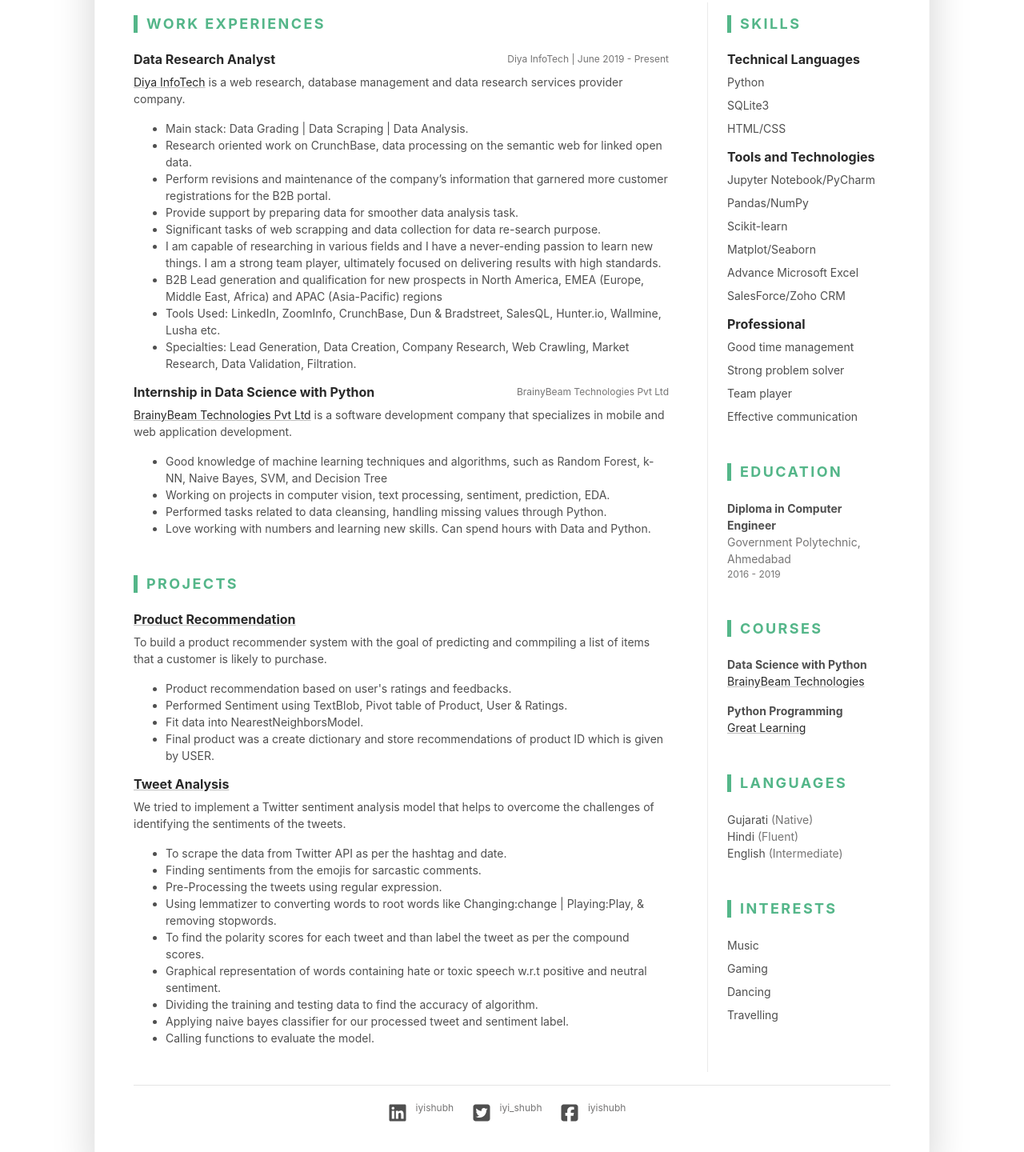
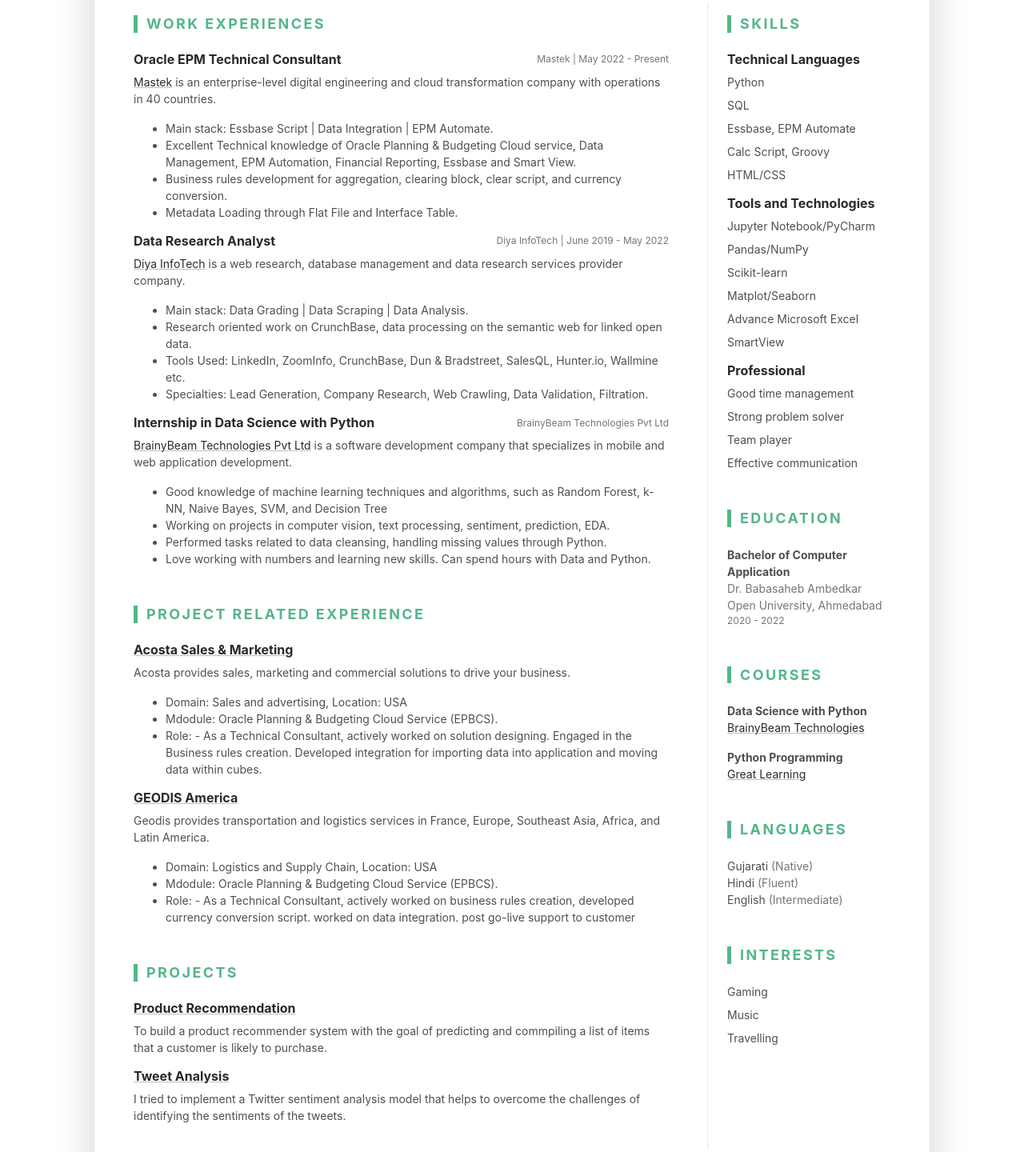
Before and after one commit to iyishubh/shubhampanchal.io, a plain HTML site: page index.html in a window 1280 px wide. Shown: the part 480-1920 px from the top of the page at 80% size. Drawn offline with Linux system fonts and the light colour scheme.

Commit message:
Update index.html

```diff
--- a/index.html
+++ b/index.html
@@ -1,10 +1,8 @@
 <!DOCTYPE html>
 <html lang="en">
 
-<!-- Mirrored from resume.robsonsjr.com/ by HTTrack Website Copier/3.x [XR&CO'2014], Mon, 04 Oct 2021 16:29:27 GMT -->
-<!-- Added by HTTrack --><meta http-equiv="content-type" content="text/html;charset=UTF-8" /><!-- /Added by HTTrack -->
 <head>
-	<title>Shubham Panchal - CV - 2021</title>
+	<title>Shubham Panchal - CV - 2023</title>
 
 	<!-- Meta -->
 	<meta charset="utf-8">
@@ -29,7 +27,7 @@
 </head>
 
 <body>
-		<div class="demo-banner px-2 py-3 text-white text-center font-weight-bold bg-primary"><br class="d-lg-none"><a class="btn demo-btn-on-bg text-white font-weight-bold ml-2 mt-2 mt-lg-0" href="Shubham_CV_2021.pdf" target="_blank"><i class="fas fa-external-link-alt mr-2"></i>Download PDF</a>
+		<div class="demo-banner px-2 py-3 text-white text-center font-weight-bold bg-primary"><br class="d-lg-none"><a class="btn demo-btn-on-bg text-white font-weight-bold ml-2 mt-2 mt-lg-0" href="Shubham_CV_2023.pdf" target="_blank"><i class="fas fa-external-link-alt mr-2"></i>Download PDF</a>
 		</div>
 	<div class="main-wrapper">
 		<div class="container px-3 px-lg-5">
@@ -71,22 +69,35 @@
 								<h3 class="text-uppercase resume-section-heading mb-4">Work Experiences</h3>
 								<div class="item mb-3">
 									<div class="item-heading row align-items-center mb-2">
-										<h4 class="item-title col-12 col-md-6 col-lg-7 mb-2 mb-md-0">Data Research Analyst</h4>
-										<div class="item-meta col-12 col-md-6 col-lg-5 text-muted text-left text-md-right">Diya InfoTech | June 2019 - Present</div>
+										<h4 class="item-title col-12 col-md-6 col-lg-7 mb-2 mb-md-0">Oracle EPM Technical Consultant</h4>
+										<div class="item-meta col-12 col-md-6 col-lg-5 text-muted text-left text-md-right">Mastek | May 2022 - Present</div>
 
 									</div>
+									<div class="item-content">
+								<p><a class="theme-link" href="https://www.mastek.com/" target="_blank">Mastek</a> is an enterprise-level digital engineering and cloud transformation company with operations in 40 countries.</p>
+										<ul class="resume-list">
+											<li>Main stack: Essbase Script | Data Integration | EPM Automate.</li>
+											<li>Excellent Technical knowledge of Oracle Planning & Budgeting Cloud service, Data Management, EPM Automation, Financial Reporting, Essbase and Smart View.</li>
+											<li>Business rules development for aggregation, clearing block, clear script, and currency conversion.</li>
+											<li>Metadata Loading through Flat File and Interface Table.</li>
+
+										</ul>
+									</div>
+								</div>
+								<div class="item mb-3">
+									<div class="item-heading row align-items-center mb-2">
+										<h4 class="item-title col-12 col-md-6 col-lg-7 mb-2 mb-md-0">Data Research Analyst</h4>
+										<div class="item-meta col-12 col-md-6 col-lg-5 text-muted text-left text-md-right">Diya InfoTech | June 2019 - May 2022</div>
+
+									</div>
+
 									<div class="item-content">
 								<p><a class="theme-link" href="https://diyainfotechindia.com/" target="_blank">Diya InfoTech</a> is a web research, database management and data research services provider company.</p>
 										<ul class="resume-list">
 											<li>Main stack: Data Grading | Data Scraping | Data Analysis.</li>
 											<li>Research oriented work on CrunchBase, data processing on the semantic web for linked open data.</li>
-											<li>Perform revisions and maintenance of the company’s information that garnered more  customer registrations for the B2B portal.</li>
-											<li>Provide support by preparing data for smoother data analysis task.</li>
-											<li>Significant tasks of web scrapping and data collection for data re-search purpose.</li>
-											<li>I am capable of researching in various fields and I have a never-ending passion to learn new things. I am a strong team player, ultimately focused on delivering results with high standards.</li>
-											<li>B2B Lead generation and qualification for new prospects in North America, EMEA (Europe, Middle East, Africa) and APAC (Asia-Pacific) regions</li>
-											<li>Tools Used: LinkedIn, ZoomInfo, CrunchBase, Dun & Bradstreet, SalesQL, Hunter.io, Wallmine, Lusha etc.</li>
-											<li>Specialties: Lead Generation, Data Creation, Company Research, Web Crawling, Market Research, Data Validation, Filtration.</li>
+											<li>Tools Used: LinkedIn, ZoomInfo, CrunchBase, Dun & Bradstreet, SalesQL, Hunter.io, Wallmine etc.</li>
+											<li>Specialties: Lead Generation, Company Research, Web Crawling, Data Validation, Filtration.</li>
 										</ul>
 									</div>
 								</div>
@@ -108,6 +119,36 @@
 								</div>
 							</section><!--//work-section-->
 
+							<section class="project-section py-3">
+								<h3 class="text-uppercase resume-section-heading mb-4">Project Related Experience</h3>
+								<div class="item mb-3">
+
+									<div class="item mb-3">
+										<div class="item-heading row align-items-center mb-2">
+												<h4 class="item-title col-12 col-md-6 col-lg-8 mb-2 mb-md-0"><a class="theme-link" href="https://www.acosta.com" target="_blank">Acosta Sales & Marketing</a></h4>
+										</div>
+										<div class="item-content">
+											<p>Acosta provides sales, marketing and commercial solutions to drive your business.</p>
+											<ul class="resume-list">
+												<li>Domain: Sales and advertising, Location: USA</li>
+												<li>Mdodule: Oracle Planning & Budgeting Cloud Service (EPBCS).</li>
+												<li>Role: -	As a Technical Consultant, actively worked on solution designing. Engaged in the Business rules creation. Developed integration for importing data into application and moving data within cubes.</li>
+											</ul>
+										</div>
+									</div>
+									<div class="item-heading row align-items-center mb-2">
+										<h4 class="item-title col-12 col-md-6 col-lg-8 mb-2 mb-md-0"><a class="theme-link" href="https://geodis.com" target="_blank">GEODIS America</a></h4></a></h4>
+									</div>
+									<div class="item-content">
+										<p>Geodis provides transportation and logistics services in France, Europe, Southeast Asia, Africa, and Latin America.</p>
+										<ul class="resume-list">
+											<li>Domain: Logistics and Supply Chain, Location: USA</li>
+											<li>Mdodule: Oracle Planning & Budgeting Cloud Service (EPBCS).</li>
+											<li>Role: -	As a Technical Consultant, actively worked on business rules creation, developed currency conversion script. worked on data integration. post go-live support to customer</li>
+										</ul>
+									</div>
+								</div>
+							</section>
 
 							<section class="project-section py-3">
 								<h3 class="text-uppercase resume-section-heading mb-4">Projects</h3>
@@ -119,20 +160,20 @@
 										</div>
 										<div class="item-content">
 											<p>To build a product recommender system with the goal of predicting and commpiling a list of items that a customer is likely to purchase.</p>
-										<ul class="resume-list">
+											<!-- <ul class="resume-list">
 												<li>Product recommendation based on user's ratings and feedbacks.</li>
 												<li>Performed Sentiment using TextBlob, Pivot table of Product, User & Ratings.</li>
 												<li>Fit data into NearestNeighborsModel.</li>
 												<li>Final product was a create dictionary and store recommendations of product ID which is given by USER.</li>
-										</ul>
+											</ul> -->
 										</div>
 									</div>
 									<div class="item-heading row align-items-center mb-2">
 										<h4 class="item-title col-12 col-md-6 col-lg-8 mb-2 mb-md-0"><a class="theme-link" href="https://github.com/iyishubh/tweet-analysis" target="_blank">Tweet Analysis</a></h4></a></h4>
 									</div>
 									<div class="item-content">
-								<p>We tried to implement a Twitter sentiment analysis model that helps to overcome the challenges of identifying the sentiments of the tweets.</p>
-								<ul class="resume-list">
+										<p>I tried to implement a Twitter sentiment analysis model that helps to overcome the challenges of identifying the sentiments of the tweets.</p>
+										<!-- <ul class="resume-list">
 											<li>To scrape the data from Twitter API as per the hashtag and date.</li>
 											<li>Finding sentiments from the emojis for sarcastic comments.</li>
 											<li>Pre-Processing the tweets using regular expression.</li>
@@ -142,7 +183,7 @@
 											<li>Dividing the training and testing data to find the accuracy of algorithm.</li>
 											<li>Applying naive bayes classifier for our processed tweet and sentiment label.</li>
 											<li>Calling functions to evaluate the model.</li>
-								</ul>
+										</ul> -->
 									</div>
 								</div>
 							</section>
@@ -154,7 +195,9 @@
 									<h4 class="item-title">Technical Languages</h4>
 									<ul class="list-unstyled resume-skills-list">
 										<li class="mb-2">Python</li>
-										<li class="mb-2">SQLite3<li>
+										<li class="mb-2">SQL<li>
+										<li class="mb-2">Essbase, EPM Automate</li>
+										<li	class="mb-2">Calc Script, Groovy</li>
 										<li class="mb-2">HTML/CSS</li>
 										</ul>
 									</div>
@@ -166,7 +209,7 @@
 												<li class="mb-2">Scikit-learn<li>
 												<li class="mb-2">Matplot/Seaborn<li>
 												<li class="mb-2">Advance Microsoft Excel</li>
-												<li class="mb-2">SalesForce/Zoho CRM</li>
+												<li class="mb-2">SmartView</li>
 											</ul>
 										</div>
 									<div class="item">
@@ -183,10 +226,15 @@
 										<h3 class="text-uppercase resume-section-heading mb-4">Education</h3>
 										<ul class="list-unstyled resume-education-list">
 											<li class="mb-3">
+												<div class="resume-degree font-weight-bold">Bachelor of Computer Application</div>
+												<div class="resume-degree-org text-muted">Dr. Babasaheb Ambedkar Open University, Ahmedabad</div>
+												<div class="resume-degree-time text-muted">2020 - 2022</div>
+											</li>
+											<!-- <li class="mb-3">
 												<div class="resume-degree font-weight-bold">Diploma in Computer Engineer</div>
 												<div class="resume-degree-org text-muted">Government Polytechnic, Ahmedabad</div>
 												<div class="resume-degree-time text-muted">2016 - 2019</div>
-											</li>
+											</li> -->
 										</ul>
 									</section>
 									<section class="education-section py-3">
@@ -213,10 +261,9 @@
 									<section class="skills-section py-3">
 										<h3 class="text-uppercase resume-section-heading mb-4">Interests</h3>
 										<ul class="list-unstyled resume-interests-list mb-0">
+											<li class="mb-2">Gaming</li>
 											<li class="mb-2">Music</li>
-											<li class="mb-2">Gaming</li>
-											<li class="mb-2">Dancing</li>
-											<li>Travelling</li>
+											<li class="mb-2">Travelling</li>
 										</ul>
 									</section><!--//certificates-section-->
 
```
Also changed, not shown: 1 other file. Lines whose indentation alone changed are shown as unchanged.
